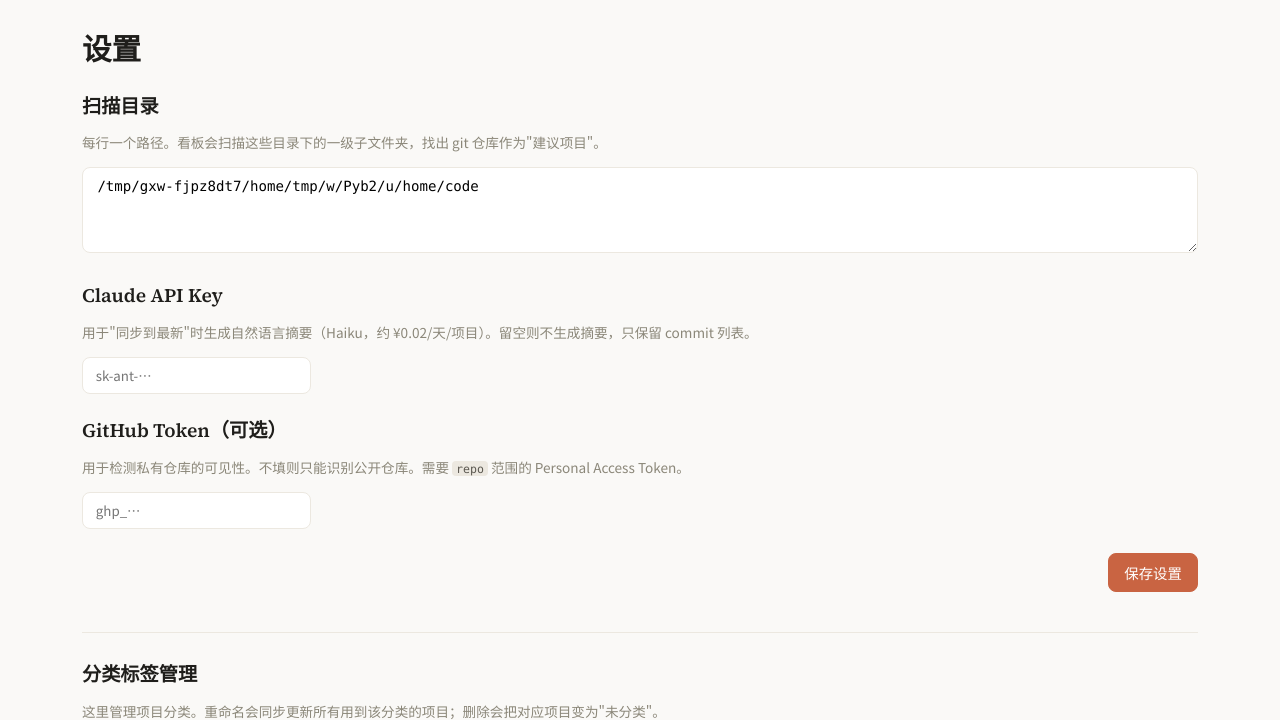
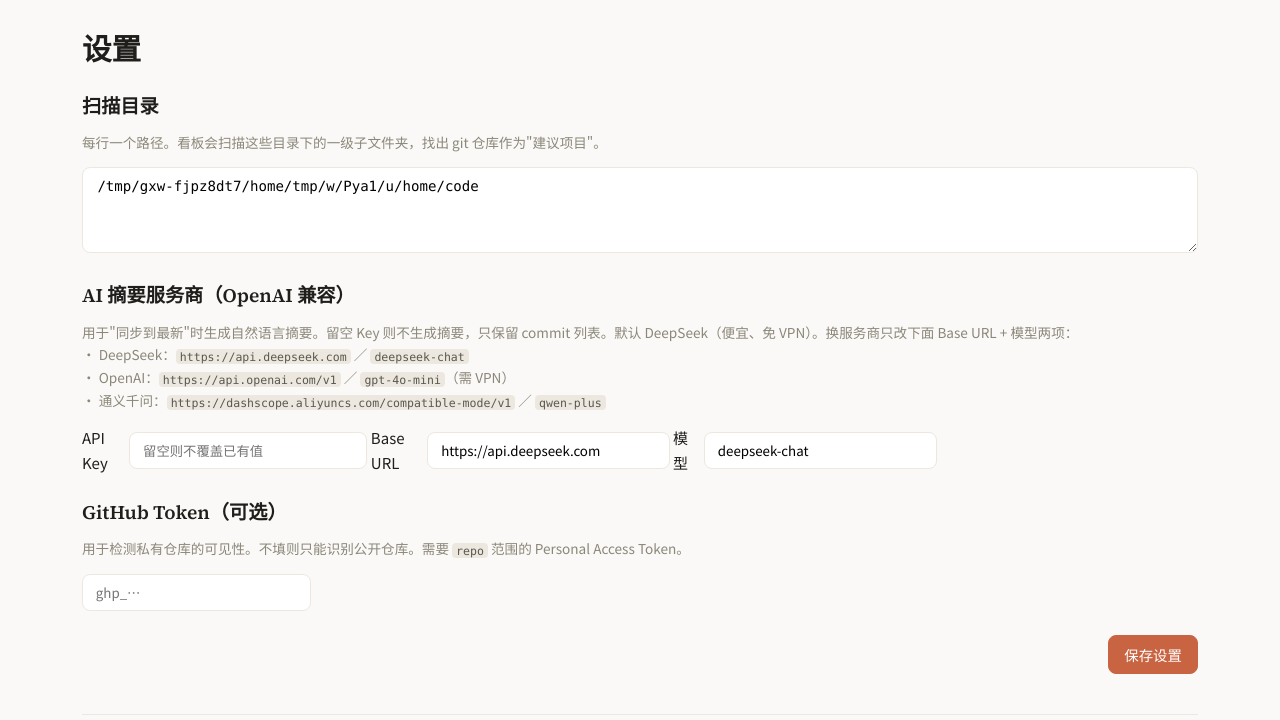
Before and after one commit to jasminemo1110/coding-manager, a Flask app: page /settings in a window 1280 px wide. Shown: the part 221-941 px from the top of the page. Run offline with Flask 3, Linux system fonts and the light colour scheme; data comes from the database, SQL or seed files in the repository; data that the repository does not hold is empty.

Commit message:
AI 摘要脱离 Anthropic：改走 OpenAI 兼容接口、服务商可配（默认 DeepSeek）
原 Anthropic 组织被封、key 失效，摘要功能整个断掉。改成 OpenAI 兼容调用后，
换服务商只需在设置页改 Base URL + 模型两栏，代码不动；这次默认接 DeepSeek。

Co-Authored-By: Claude Opus 4.8 <noreply@anthropic.com>

```diff
--- a/ai.py
+++ b/ai.py
@@ -1,6 +1,13 @@
-"""Claude API integration for daily change summaries."""
+"""LLM integration for daily change summaries.
+
+走 OpenAI 兼容接口，服务商无关：DeepSeek / OpenAI / 通义千问都支持同一套 API，
+只是 base_url 和模型名不同（在设置页配置）。默认 DeepSeek。
+"""
 
 import os
+
+DEFAULT_BASE_URL = "https://api.deepseek.com"
+DEFAULT_MODEL = "deepseek-chat"
 
 PROMPT = """你是一个帮我做"vibe coding"日志总结的助手。
 
@@ -30,56 +37,60 @@ DESCRIBE_PROMPT = """下面是项目 "{project_name}" 的一些信息（可能
 """
 
 
-def describe_project(project_name, context, api_key=None):
-    api_key = api_key or os.environ.get("ANTHROPIC_API_KEY")
-    if not api_key or not context.strip():
+def _resolve(cfg):
+    """从 cfg（app 传入）或环境变量解析出 (api_key, base_url, model)。"""
+    cfg = cfg or {}
+    api_key = cfg.get("api_key") or os.environ.get("OPENAI_API_KEY", "")
+    base_url = cfg.get("base_url") or os.environ.get("AI_BASE_URL") or DEFAULT_BASE_URL
+    model = cfg.get("model") or os.environ.get("AI_MODEL") or DEFAULT_MODEL
+    return api_key, base_url, model
+
+
+def _chat(cfg, prompt, max_tokens):
+    api_key, base_url, model = _resolve(cfg)
+    if not api_key:
+        return None
+    from openai import OpenAI
+    client = OpenAI(api_key=api_key, base_url=base_url)
+    resp = client.chat.completions.create(
+        model=model,
+        max_tokens=max_tokens,
+        messages=[{"role": "user", "content": prompt}],
+    )
+    return (resp.choices[0].message.content or "").strip()
+
+
+def describe_project(project_name, context, cfg=None):
+    if not context.strip():
+        return None
+    api_key, _, _ = _resolve(cfg)
+    if not api_key:
         return None
     try:
-        from anthropic import Anthropic
-        client = Anthropic(api_key=api_key)
-        msg = client.messages.create(
-            model="claude-haiku-4-5-20251001",
-            max_tokens=100,
-            messages=[
-                {
-                    "role": "user",
-                    "content": DESCRIBE_PROMPT.format(
-                        project_name=project_name,
-                        context=context[:8000],
-                    ),
-                }
-            ],
+        return _chat(
+            cfg,
+            DESCRIBE_PROMPT.format(project_name=project_name, context=context[:8000]),
+            100,
         )
-        return msg.content[0].text.strip()
     except Exception as e:
         return f"[AI 生成失败：{e}]"
 
 
-def summarize(project_name, commits, diff, api_key=None):
-    api_key = api_key or os.environ.get("ANTHROPIC_API_KEY")
+def summarize(project_name, commits, diff, cfg=None):
+    api_key, _, _ = _resolve(cfg)
     if not api_key:
         return None
     if not commits:
         return None
     try:
-        from anthropic import Anthropic
-        client = Anthropic(api_key=api_key)
         commits_text = "\n".join(f"- {c['subject']}" for c in commits)
         diff_text = (diff or "")[:15000]
-        msg = client.messages.create(
-            model="claude-haiku-4-5-20251001",
-            max_tokens=1200,
-            messages=[
-                {
-                    "role": "user",
-                    "content": PROMPT.format(
-                        project_name=project_name,
-                        commits=commits_text,
-                        diff=diff_text,
-                    ),
-                }
-            ],
+        return _chat(
+            cfg,
+            PROMPT.format(
+                project_name=project_name, commits=commits_text, diff=diff_text
+            ),
+            1200,
         )
-        return msg.content[0].text.strip()
     except Exception as e:
         return f"[AI 摘要失败：{e}]"
--- a/app.py
+++ b/app.py
@@ -443,7 +443,6 @@ def project_add_from_scan():
         return redirect(url_for("dashboard"))
     name = os.path.basename(path)
     info = scanner.get_repo_info(path)
-    api_key = db.get_setting("anthropic_api_key")
     github_token = db.get_setting("github_token")
     visibility = None
     if info.get("github_repo"):
@@ -750,7 +749,16 @@ def _sync_start_date(pid, today):
     return max(start, floor)
 
 
-def sync_project_day(p, day_iso, today, unpushed_hashes, mem_day, info, api_key):
+def get_ai_config():
+    """AI 摘要服务商配置（OpenAI 兼容）。默认 DeepSeek；换服务商只改这三项设置。"""
+    return {
+        "api_key": db.get_setting("ai_api_key") or os.environ.get("OPENAI_API_KEY", ""),
+        "base_url": db.get_setting("ai_base_url") or "https://api.deepseek.com",
+        "model": db.get_setting("ai_model") or "deepseek-chat",
+    }
+
+
+def sync_project_day(p, day_iso, today, unpushed_hashes, mem_day, info, ai_cfg):
     """补齐某个项目某一天的日志：commit 列表 + AI 摘要 + 自动检测三项清单。
 
     清单三项里 CLAUDE.md / GitHub 推送可以按那天精确回算；memory 只有「今天」能测
@@ -774,7 +782,11 @@ def sync_project_day(p, day_iso, today, unpushed_hashes, mem_day, info, api_key)
     if already_summarized and not is_today:
         return len(commits), False
 
-    summary = ai.summarize(p["name"], commits, diff, api_key=api_key) if api_key else None
+    summary = (
+        ai.summarize(p["name"], commits, diff, cfg=ai_cfg)
+        if ai_cfg.get("api_key")
+        else None
+    )
 
     # 自动检测清单（可精确测量，故覆盖式写入）；deployed 永远纯手动，不碰
     changed_files = scanner.get_changed_files_for_day(p["path"], day_iso)
@@ -811,7 +823,7 @@ def sync_one_project(pid):
     if not p or not p.get("path"):
         return {"project_id": pid, "ok": False, "reason": "no path"}
     today = date.today().isoformat()
-    api_key = db.get_setting("anthropic_api_key") or os.environ.get("ANTHROPIC_API_KEY")
+    ai_cfg = get_ai_config()
     # 整段时间窗里复用同一份「未推 hash 集合 / memory mtime / repo 信息」，避免逐天重复跑 git
     unpushed_hashes = scanner.get_unpushed_hashes(p["path"])
     mem = scanner.memory_mtime(p["path"])
@@ -838,7 +850,7 @@ def sync_one_project(pid):
     cur_day = start
     while cur_day <= end:
         n, wrote = sync_project_day(
-            p, cur_day.isoformat(), today, unpushed_hashes, mem_day, info, api_key
+            p, cur_day.isoformat(), today, unpushed_hashes, mem_day, info, ai_cfg
         )
         total_commits += n
         if wrote:
@@ -934,10 +946,10 @@ def log_regen_summary(log_id):
     commits, diff = scanner.get_commits_for_day(p["path"], log["date"])
     if not commits:
         return jsonify({"ok": False, "reason": "no commits on that day"})
-    api_key = db.get_setting("anthropic_api_key") or os.environ.get("ANTHROPIC_API_KEY")
-    if not api_key:
+    ai_cfg = get_ai_config()
+    if not ai_cfg.get("api_key"):
         return jsonify({"ok": False, "reason": "no api key"})
-    summary = ai.summarize(p["name"], commits, diff, api_key=api_key)
+    summary = ai.summarize(p["name"], commits, diff, cfg=ai_cfg)
     with db.cursor() as cur:
         cur.execute("UPDATE daily_logs SET auto_summary=? WHERE id=?", (summary, log_id))
     return jsonify({"ok": True, "summary": summary})
@@ -1022,8 +1034,8 @@ def project_description_generate(pid):
     p = get_project(pid)
     if not p:
         abort(404)
-    api_key = db.get_setting("anthropic_api_key") or os.environ.get("ANTHROPIC_API_KEY")
-    if not api_key:
+    ai_cfg = get_ai_config()
+    if not ai_cfg.get("api_key"):
         return jsonify({"ok": False, "reason": "no api key"})
     # build context: CLAUDE.md content if available, else recent auto-summaries
     context = ""
@@ -1043,7 +1055,7 @@ def project_description_generate(pid):
                 (pid,),
             )
             context = "\n".join(r["auto_summary"] for r in cur.fetchall())
-    desc = ai.describe_project(p["name"], context, api_key=api_key)
+    desc = ai.describe_project(p["name"], context, cfg=ai_cfg)
     if not desc:
         return jsonify({"ok": False, "reason": "no context to summarize"})
     with db.cursor() as cur:
@@ -1425,17 +1437,21 @@ def settings():
         paths_raw = request.form.get("scan_paths", "")
         paths = [p.strip() for p in paths_raw.splitlines() if p.strip()]
         db.set_scan_paths(paths)
-        api_key = request.form.get("anthropic_api_key", "").strip()
+        api_key = request.form.get("ai_api_key", "").strip()
         if api_key:
-            db.set_setting("anthropic_api_key", api_key)
+            db.set_setting("ai_api_key", api_key)
         elif "clear_api_key" in request.form:
-            db.set_setting("anthropic_api_key", "")
+            db.set_setting("ai_api_key", "")
+        db.set_setting("ai_base_url", request.form.get("ai_base_url", "").strip())
+        db.set_setting("ai_model", request.form.get("ai_model", "").strip())
         gh = request.form.get("github_token", "").strip()
         if gh:
             db.set_setting("github_token", gh)
         return redirect(url_for("settings"))
     paths = db.get_scan_paths()
-    api_key = db.get_setting("anthropic_api_key", "")
+    api_key = db.get_setting("ai_api_key", "")
+    ai_base_url = db.get_setting("ai_base_url", "") or "https://api.deepseek.com"
+    ai_model = db.get_setting("ai_model", "") or "deepseek-chat"
     gh = db.get_setting("github_token", "")
     with db.cursor() as cur:
         cur.execute("SELECT * FROM projects WHERE excluded_from_scan = 1 ORDER BY name")
@@ -1446,6 +1462,8 @@ def settings():
         "settings.html",
         scan_paths="\n".join(paths),
         api_key_set=bool(api_key),
+        ai_base_url=ai_base_url,
+        ai_model=ai_model,
         github_token_set=bool(gh),
         excluded=excluded,
         categories=categories,
--- a/requirements.txt
+++ b/requirements.txt
@@ -1,3 +1,3 @@
 Flask>=3.1
-anthropic>=0.100
+openai>=1.30
 requests>=2.30
--- a/templates/settings.html
+++ b/templates/settings.html
@@ -14,12 +14,18 @@
   </section>
 
   <section>
-    <h2>Claude API Key</h2>
-    <p class="muted small">用于"同步到最新"时生成自然语言摘要（Haiku，约 ¥0.02/天/项目）。留空则不生成摘要，只保留 commit 列表。</p>
-    <label class="check"><input type="text" name="anthropic_api_key" placeholder="sk-ant-…" style="width:100%"></label>
+    <h2>AI 摘要服务商（OpenAI 兼容）</h2>
+    <p class="muted small">用于"同步到最新"时生成自然语言摘要。留空 Key 则不生成摘要，只保留 commit 列表。默认 DeepSeek（便宜、免 VPN）。换服务商只改下面 Base URL + 模型两项：<br>
+      · DeepSeek：<code>https://api.deepseek.com</code> ／ <code>deepseek-chat</code><br>
+      · OpenAI：<code>https://api.openai.com/v1</code> ／ <code>gpt-4o-mini</code>（需 VPN）<br>
+      · 通义千问：<code>https://dashscope.aliyuncs.com/compatible-mode/v1</code> ／ <code>qwen-plus</code>
+    </p>
+    <label class="check">API Key<input type="text" name="ai_api_key" placeholder="留空则不覆盖已有值" style="width:100%"></label>
     {% if api_key_set %}
       <p class="muted small">✓ 已设置（保存新值会覆盖）。 <label class="check inline"><input type="checkbox" name="clear_api_key"> 清除</label></p>
     {% endif %}
+    <label class="check">Base URL<input type="text" name="ai_base_url" value="{{ ai_base_url }}" style="width:100%"></label>
+    <label class="check">模型<input type="text" name="ai_model" value="{{ ai_model }}" style="width:100%"></label>
   </section>
 
   <section>
```
